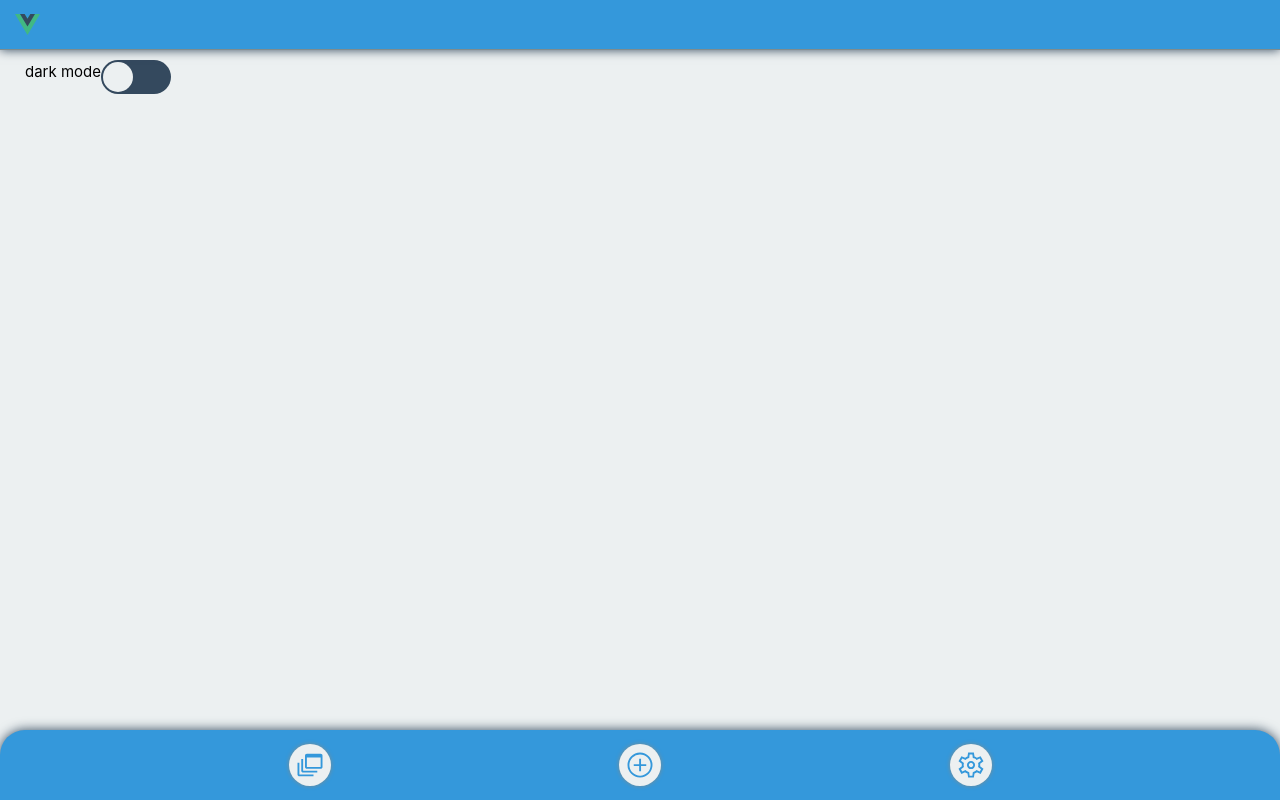
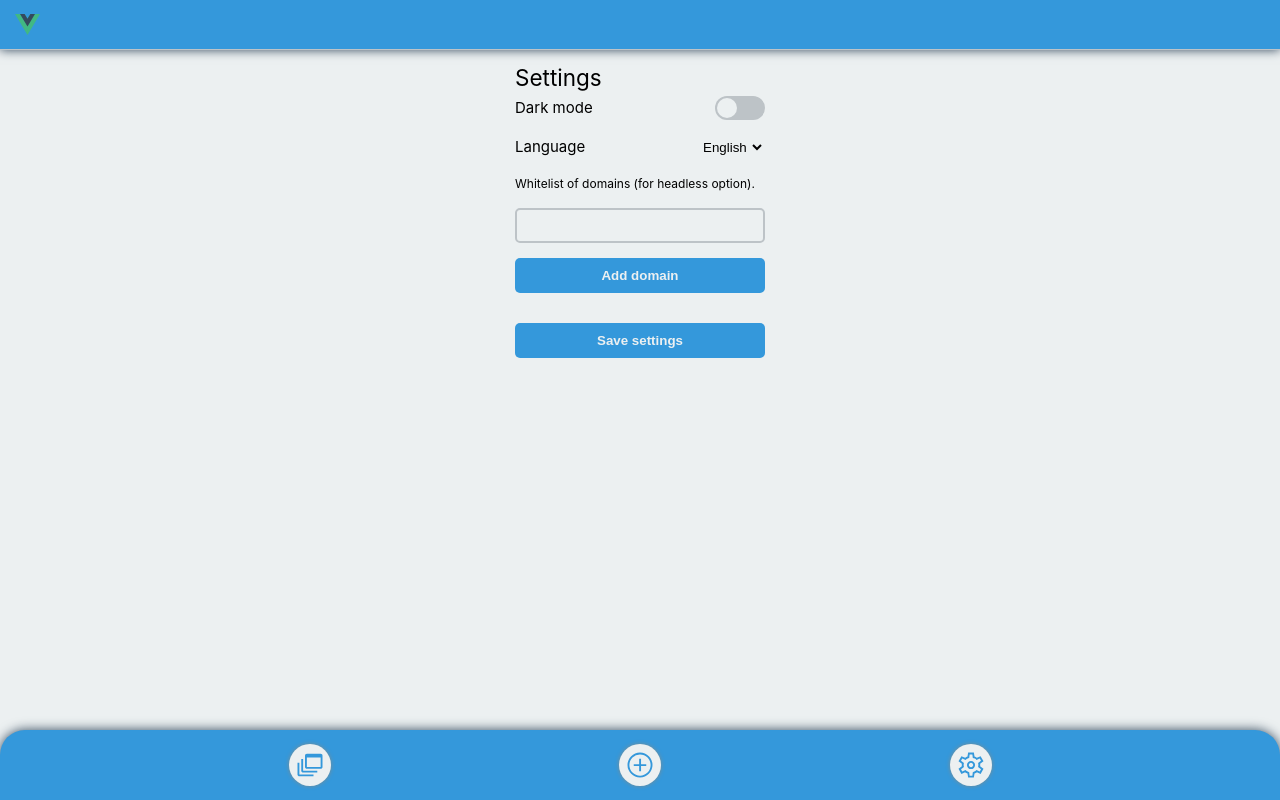
Before and after one commit to LukasKnize/CMS, a Vue app: page /settings in a window 1280 px wide. Built offline with nearby package versions, Linux system fonts and the light colour scheme.

Commit message:
Settings and dark mode

```diff
--- a/src/App.vue
+++ b/src/App.vue
@@ -1,55 +1,102 @@
 <script setup>
 import { RouterLink, RouterView } from "vue-router";
+import { computed } from "vue";
+import { useColorStore } from "@/stores/colorPalete.js";
+import { useSettingsStore } from "@/stores/settingsPre.js";
+
+let colors = computed(() => {
+    let colorStore = useColorStore();
+    let settingsStore = useSettingsStore();
+    if (settingsStore.mode == "Dark") {
+        return {
+            base: colorStore.dark.base,
+            gray: colorStore.dark.gray,
+            color: colorStore.dark.color,
+            darkColor: colorStore.dark.darkColor,
+            text: colorStore.dark.text,
+        };
+    } else if (settingsStore.mode == "Light") {
+        return {
+            base: colorStore.light.base,
+            gray: colorStore.light.gray,
+            color: colorStore.light.color,
+            darkColor: colorStore.light.darkColor,
+            text: colorStore.light.text,
+        };
+    }
+
+    return {
+        base: "#ecf0f1",
+        gray: "#bdc3c7",
+        color: "#3498db",
+        darkColor: "#2980b9",
+        text: "#000000",
+    };
+});
 </script>
 
 <template>
     <div class="app">
         <header>
-            <img
-                alt="Vue logo"
-                class="logo"
-                src="@/assets/logo.svg"
-            />
+            <img alt="Vue logo" class="logo" src="@/assets/logo.svg" />
         </header>
 
         <RouterView />
 
         <nav>
-          <router-link to="/pages" tabindex="-1"><button class="navButton"><img src="./assets/allPages.svg" alt="" class="icon" /></button></router-link>
-           <router-link to="/newPage" tabindex="-1"><button class="navButton"><img src="./assets/addPage.svg" alt="" class="icon" /></button></router-link>
-           <router-link to="/settings"> <button class="navButton"><img src="./assets/settings.svg" alt="" class="icon" /></button> </router-link>
+            <router-link to="/pages" tabindex="-1"
+                ><button class="navButton">
+                    <img
+                        src="./assets/allPages.svg"
+                        alt=""
+                        class="icon"
+                    /></button
+            ></router-link>
+            <router-link to="/newPage" tabindex="-1"
+                ><button class="navButton">
+                    <img
+                        src="./assets/addPage.svg"
+                        alt=""
+                        class="icon"
+                    /></button
+            ></router-link>
+            <router-link to="/settings">
+                <button class="navButton">
+                    <img src="./assets/settings.svg" alt="" class="icon" />
+                </button>
+            </router-link>
         </nav>
     </div>
 </template>
 
 <style scoped>
-.app{
-  background-color: #ecf0f1;
+.app {
+    background-color: v-bind("colors.base");
     position: relative;
     min-height: 100vh;
     width: 100%;
 }
 
-header{
+header {
     width: 100%;
     height: 50px;
-  border-bottom: #7f8c8d 1px solid;
+    border-bottom: v-bind("colors.gray") 1px solid;
     position: fixed;
     top: 0;
     left: 0;
-  background-color: #3498db;
+    background-color: v-bind("colors.color");
     display: flex;
     align-items: center;
     box-shadow: #34495e 0 0 10px;
     z-index: 2;
 }
 
-header .logo{
+header .logo {
     width: 40px;
     padding-left: 15px;
 }
 
-nav{
+nav {
     position: fixed;
     bottom: 0;
     left: 0;
@@ -58,14 +105,14 @@ nav{
     display: flex;
     justify-content: space-evenly;
     align-items: center;
-  background-color: #3498db;
+    background-color: v-bind("colors.color");
     filter: drop-shadow(0px 0px 6px #34495e);
     border-top-left-radius: 25px;
     border-top-right-radius: 25px;
     z-index: 2;
 }
 
-.navButton{
+.navButton {
     width: 42px;
     height: 42px;
     border-radius: 21px;
@@ -74,14 +121,14 @@ nav{
     align-items: center;
     justify-content: center;
     filter: drop-shadow(0px 0px 2px #7f8c8d);
-  background-color: #ecf0f1;
+    background-color: v-bind("colors.base");
 }
 
-.navButton:hover{
+.navButton:hover {
     filter: drop-shadow(0px 0px 4px #bdc3c7);
 }
 
-.icon{
+.icon {
     width: 30px;
 }
 </style>
--- a/src/assets/base.css
+++ b/src/assets/base.css
@@ -61,7 +61,7 @@
 
 body {
   min-height: 100vh;
-  color: var(--color-text);
+  color: black;
   background: var(--color-background);
   transition: color 0.5s, background-color 0.5s;
   line-height: 1.6;
--- a/src/assets/main.css
+++ b/src/assets/main.css
@@ -18,3 +18,7 @@ a{
     color: #2980b9;
   }
 }
+
+button{
+  cursor: pointer;
+}
--- /dev/null
+++ b/src/components/ListItem.vue
@@ -0,0 +1,33 @@
+<template>
+    <li>
+        <p>{{url}}</p>
+        <button><img src="../assets/delete.svg" alt="delete"></button>
+    </li>
+</template>
+
+<script setup>
+const props = defineProps({
+    url: {type: String}
+});
+</script>
+
+<style scoped>
+li{
+    display: flex;
+}
+
+button{
+    height: 25px;
+    width: 25px;
+    background: none;
+    border: none;
+    display: flex;
+    align-items: center;
+    justify-content: center;
+}
+
+img{
+    height: 25px;
+    width: 25px;
+}
+</style>
--- a/src/components/newPageForm.vue
+++ b/src/components/newPageForm.vue
@@ -1,49 +1,72 @@
 <template>
     <div class="app">
         <form onsubmit="event.preventDefault()">
-        <h2>Add new page</h2>
-        <input type="text" placeholder="Title" v-model="data.title">
-        <input type="text" placeholder="Description" v-model="data.desc">
-        <input type="text" placeholder="www.yourdomain.com/url" v-model="data.url">
+            <h2>{{texts.h2}}</h2>
+            <input type="text" :placeholder="texts.title" v-model="data.title" />
+            <input type="text" :placeholder="texts.desc" v-model="data.desc" />
+            <input
+                type="text"
+                placeholder="www.yourdomain.com/url"
+                v-model="data.url"
+            />
 
-        <button @click="add()">ADD</button>
+            <button @click="add()">{{texts.addButton}}</button>
         </form>
     </div>
-
 </template>
 
 <script setup>
-import { useListOfPagesStore } from '@/stores/listOfPages.js'
+import { useListOfPagesStore } from "@/stores/listOfPages.js";
+import { useSettingsStore } from "@/stores/settingsPre.js";
+import { useLangStore } from "@/stores/lang.js";
 import { reactive } from "vue";
 const data = reactive({
     title: "",
     desc: "",
-url: ""
-})
+    url: "",
+});
 
-const store = useListOfPagesStore()
+const texts = {
+    h2: "Add new page",
+    title: "Title",
+    desc: "Description",
+    addButton: "ADD",
+};
+
+const store = useListOfPagesStore();
+const settingsStore = useSettingsStore();
+const langStore = useLangStore();
+
+if (settingsStore.language == "cz") {
+    texts.h2 = langStore.cz.addNewpage.h2
+    texts.title = langStore.cz.addNewpage.title
+    texts.desc = langStore.cz.addNewpage.desc
+    texts.addButton = langStore.cz.addNewpage.addButton
+}else if (settingsStore.language == "en") {
+    texts.h2 = langStore.en.addNewpage.h2
+    texts.title = langStore.en.addNewpage.title
+    texts.desc = langStore.en.addNewpage.desc
+    texts.addButton = langStore.en.addNewpage.addButton
+}
 
 function add() {
     store.$patch((state) => {
-        state.page.push({title: data.title,
-        desc: data.desc,
-        url: data.url})
-    })
+        state.page.push({ title: data.title, desc: data.desc, url: data.url });
+    });
 
-    console.log(store.page)
+    console.log(store.page);
 }
-
 </script>
 
 <style scoped>
-.app{
+.app {
     width: 100%;
     display: flex;
     justify-content: center;
     align-items: center;
 }
 
-form{
+form {
     display: flex;
     flex-direction: column;
     background-color: #ecf0f1;
@@ -52,7 +75,7 @@ form{
     border-radius: 15px;
 }
 
-input{
+input {
     width: 250px;
     margin: 15px 0;
     height: 35px;
@@ -60,12 +83,12 @@ input{
     border-radius: 5px;
 }
 
-input:focus{
+input:focus {
     border: #3498db 2px solid;
     outline: none;
 }
 
-button{
+button {
     height: 35px;
     border: none;
     background-color: #3498db;
@@ -75,11 +98,11 @@ button{
     margin-top: 15px;
 }
 
-button:hover{
+button:hover {
     background-color: #2980b9;
 }
 
-h2{
+h2 {
     color: #3498db;
 }
 </style>
--- a/src/components/pageCard.vue
+++ b/src/components/pageCard.vue
@@ -1,7 +1,7 @@
 <template>
     <div class="card">
         <div class="pageContent">
-            <h2>{{ props.title }}</h2>
+            <h2>{{ title }}</h2>
             <p>{{ desc }}</p>
             <a :href="'https://' + url">{{ url }}</a>
         </div>
@@ -19,9 +19,9 @@
 
 <script setup>
 const props = defineProps({
-    title: { type: String, default: "no" },
-    desc: { type: String, default: "no no" },
-    url: { type: String, default: "www.no" },
+    title: { type: String, default: "" },
+    desc: { type: String, default: "" },
+    url: { type: String, default: "" },
 });
 </script>
 
--- /dev/null
+++ b/src/stores/colorPalete.js
@@ -0,0 +1,23 @@
+import { defineStore } from 'pinia'
+
+export const useColorStore = defineStore("colors", {
+    state: () => {
+        return {
+            dark:
+            {
+                base: "#2c3e50",
+                gray: "#34495e",
+                color: "#9b59b6",
+                darkColor: "#8e44ad" ,
+                text: "#ffffff"
+            },
+            light: {
+                base: "#ecf0f1",
+                gray: "#bdc3c7",
+                color: "#3498db",
+                darkColor: "#2980b9",
+                text: "#000000"
+            }
+        }
+    }
+})
--- /dev/null
+++ b/src/stores/lang.js
@@ -0,0 +1,41 @@
+import { defineStore } from 'pinia'
+
+export const useLangStore = defineStore("lang", {
+    state: () => {
+        return {
+            en:
+            {
+                settings: {
+                    h2: "Settings",
+                    mode: "Dark mode",
+                    language: "Language",
+                    wList: "Whitelist of domains (for headless option).",
+                    addButton: "Add domain",
+                    saveButton: "Save settings"
+                },
+                addNewpage: {
+                    h2: "Add new page",
+                    title: "Title",
+                    desc: "Description",
+                    addButton: "ADD"
+                }
+            },
+            cz: {
+                settings: {
+                    h2: "Nastavení",
+                    mode: "Tmavý režim",
+                    language: "Jazyk",
+                    wList: "Bílá listina domén (pro headless možnost).",
+                    addButton: "Přidat doménu",
+                    saveButton: "Uložit nastavení"
+                },
+                addNewpage: {
+                    h2: "Přidat novou stránku",
+                    title: "Titulek",
+                    desc: "Popis",
+                    addButton: "Přidat"
+                }
+            }
+        }
+    }
+})
--- /dev/null
+++ b/src/stores/settingsPre.js
@@ -0,0 +1,11 @@
+import { defineStore } from 'pinia'
+
+export const useSettingsStore = defineStore("settings", {
+    state: () => {
+        return{
+            mode: "light",
+            language: "en",
+            whiteList: ["www.google.com", "www.docs.google.com"]
+        }
+    }
+})
--- a/src/views/settings.vue
+++ b/src/views/settings.vue
@@ -1,20 +1,136 @@
 <template>
     <div class="app">
+        <h2>{{ texts.h2 }}</h2>
         <ul>
             <li>
-                <p>dark mode</p>
-                <input type="checkbox" id="switch" /><label for="switch"
-                    >Toggle</label
-                >
+                <p>{{ texts.mode }}</p>
+                <input
+                    type="checkbox"
+                    id="switch"
+                    v-model="settingsData.mode"
+                /><label for="switch" tabindex="0">Toggle</label>
+            </li>
+            <li>
+                <p>{{ texts.lang }}</p>
+                <select v-model="settingsData.language">
+                    <option value="en">English</option>
+                    <option value="cz">Čeština</option>
+                </select>
+            </li>
+            <li class="block">
+                <p class="small">{{ texts.whiteL }}</p>
+                <input type="text" />
+                <button class="md">{{ texts.addButton }}</button>
+                <ListItem
+                    v-for="(url, index) in urls"
+                    :key="index"
+                    :url="url"
+                />
+            </li>
+            <li>
+                <button @click="saveSettings()">{{ texts.saveButton }}</button>
             </li>
         </ul>
     </div>
 </template>
 
+<script setup>
+import { useSettingsStore } from "@/stores/settingsPre.js";
+import { useLangStore } from "@/stores/lang.js";
+import { useColorStore } from "@/stores/colorPalete.js";
+import ListItem from "../components/ListItem.vue";
+import { reactive } from "vue";
+const settingsData = reactive({
+    mode: "",
+    language: "en",
+});
+
+const urls = [];
+let settingsStore = useSettingsStore();
+let langStore = useLangStore();
+let colorStore = useColorStore();
+
+let texts = reactive({
+    h2: "Settings",
+    mode: "Dark mode",
+    lang: "Language",
+    whiteL: "Whitelist of domains (for headless option).",
+    addButton: "Add to list",
+    saveButton: "Save",
+});
+
+let colors = reactive({
+    base: "#ecf0f1",
+    gray: "#bdc3c7",
+    color: "#3498db",
+    darkColor: "#2980b9",
+    text: "#000000"
+});
+
+function loadColors() {
+    if (settingsStore.mode == "Dark") {
+        colors.base = colorStore.dark.base;
+        colors.gray = colorStore.dark.gray;
+        colors.color = colorStore.dark.color;
+        colors.darkColor = colorStore.dark.darkColor;
+        colors.text = colorStore.dark.text;
+    } else if (settingsStore.mode == "Light") {
+        colors.base = colorStore.light.base;
+        colors.gray = colorStore.light.gray;
+        colors.color = colorStore.light.color;
+        colors.darkColor = colorStore.light.darkColor;
+        colors.text = colorStore.light.text;
+    }
+}
+
+function loadLanguage() {
+    if (settingsStore.language == "cz") {
+        texts.h2 = langStore.cz.settings.h2;
+        texts.mode = langStore.cz.settings.mode;
+        texts.lang = langStore.cz.settings.language;
+        texts.whiteL = langStore.cz.settings.wList;
+        texts.addButton = langStore.cz.settings.addButton;
+        texts.saveButton = langStore.cz.settings.saveButton;
+    } else if (settingsStore.language == "en") {
+        texts.h2 = langStore.en.settings.h2;
+        texts.mode = langStore.en.settings.mode;
+        texts.lang = langStore.en.settings.language;
+        texts.whiteL = langStore.en.settings.wList;
+        texts.addButton = langStore.en.settings.addButton;
+        texts.saveButton = langStore.en.settings.saveButton;
+    }
+}
+loadColors();
+loadLanguage();
+
+function saveSettings() {
+    let mode = ""
+    if(settingsData.mode){
+        mode = "Dark"
+    }else{
+        mode = "Light"
+    }
+    settingsStore.$patch((state) => {
+        (state.mode = mode),
+        (state.language = settingsData.language);
+    });
+
+    console.log(settingsStore.mode)
+
+    settingsStore = useSettingsStore();
+    colorStore = useColorStore();
+    loadColors();
+    loadLanguage();
+}
+</script>
+
 <style scoped>
 /* I used switch from this codePen: https://codepen.io/mburnette/pen/LxNxNg */
 .app {
     padding-top: 60px;
+    width: 300px;
+    margin-left: auto;
+    margin-right: auto;
 }
 input[type="checkbox"] {
     height: 0;
@@ -25,9 +141,9 @@ input[type="checkbox"] {
 label {
     cursor: pointer;
     text-indent: -9999px;
-    width: 70px;
-    height: 34px;
-    background: #34495e;
+    width: 50px;
+    height: 24px;
+    background: #bdc3c7;
     display: block;
     border-radius: 100px;
     position: relative;
@@ -38,15 +154,15 @@ label:after {
     position: absolute;
     top: 2px;
     left: 2px;
-    width: 30px;
-    height: 30px;
+    width: 20px;
+    height: 20px;
     background: #ecf0f1;
     border-radius: 90px;
     transition: 0.3s;
 }
 
 input:checked + label {
-    background: #3498db;
+    background: #9b59b6;
 }
 
 input:checked + label:after {
@@ -59,14 +175,69 @@ label:active:after {
 }
 
 p {
-    color: black;
+    color: v-bind("colors.text");
 }
 
-ul{
+h2 {
     padding-left: 25px;
+    color: v-bind("colors.text");
 }
 
-li{
+ul {
+    padding-left: 25px;
+    padding-right: 25px;
+}
+
+li {
     display: flex;
+    justify-content: space-between;
+    padding-bottom: 15px;
+}
+
+.block {
+    display: block;
+}
+
+.small {
+    font-size: 0.8em;
+}
+
+select {
+    background-color: v-bind("colors.base");
+    color: v-bind("colors.text");
+    border: none;
+}
+
+input[type="text"] {
+    width: 250px;
+    margin: 15px 0;
+    height: 35px;
+    background-color: v-bind("colors.base");
+    border: v-bind("colors.gray") 2px solid;
+    border-radius: 5px;
+    color: v-bind("colors.text");
+}
+
+input[type="text"]:focus {
+    border: v-bind("colors.color") 2px solid;
+    outline: none;
+}
+
+button {
+    width: 250px;
+    background-color: v-bind("colors.color");
+    border: none;
+    color: #ecf0f1;
+    font-weight: 700;
+    height: 35px;
+    border-radius: 5px;
+}
+
+button:hover {
+    background-color: v-bind("colors.darkColor");
+}
+
+.md {
+    margin-bottom: 15px;
 }
 </style>
```
Also changed, not shown: 1 other file (tests, documents, lock files or other folders). Lines whose indentation alone changed are shown as unchanged.
